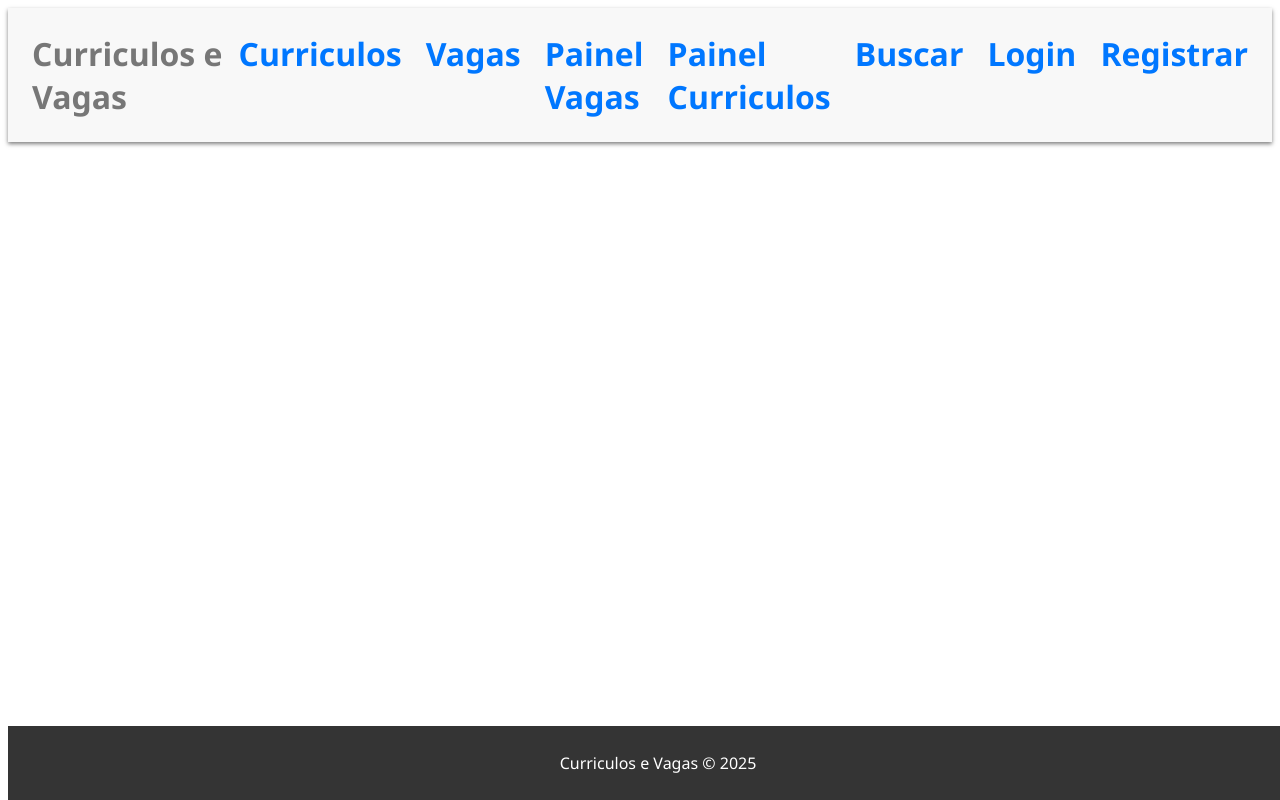
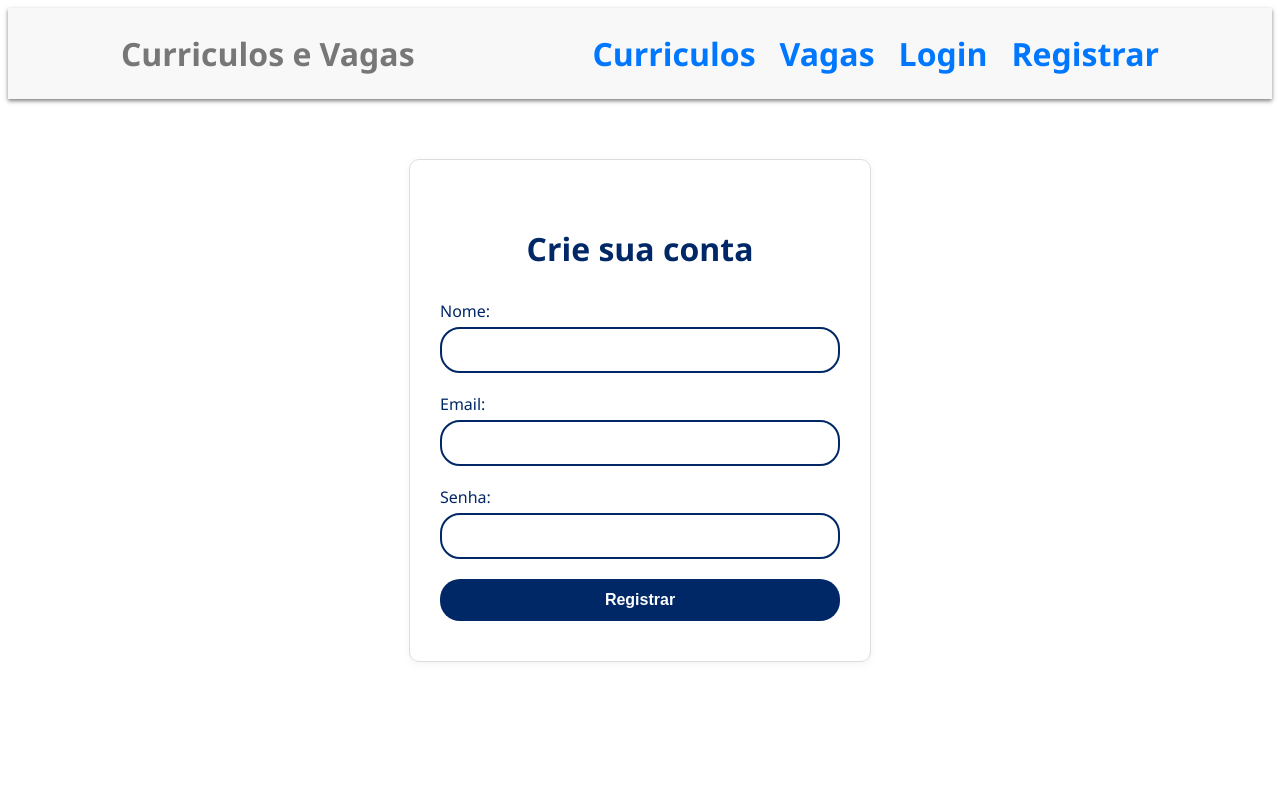
Before and after one commit to MarcoSilva2007/SA_RH_Auth, an Angular app in the folder portal_auth/: page /registro in a window 1280 px wide. Built offline with nearby package versions, Linux system fonts and the light colour scheme.

Commit message:
21-08-2025

```diff
--- a/portal_auth/backend/db.json
+++ b/portal_auth/backend/db.json
@@ -75,7 +75,7 @@
     {
       "id": "1",
       "nome": "João",
-      "email": "joaodograu@gmail.com",
+      "email": "joao@gmail.com",
       "senha": "1234"
     }
   ],
@@ -87,4 +87,5 @@
       "senha": "admin1234"
     }
   ]
+
 }
--- a/portal_auth/src/app/app-routing.module.ts
+++ b/portal_auth/src/app/app-routing.module.ts
@@ -1,6 +1,5 @@
 import { NgModule } from '@angular/core';
 import { RouterModule, Routes } from '@angular/router';
-
 import { HomeComponent } from './views/home/home.component';
 import { LoginComponent } from './views/login/login.component';
 import { RegistroComponent } from './views/registro/registro.component';
--- a/portal_auth/src/app/templates/header/header.component.html
+++ b/portal_auth/src/app/templates/header/header.component.html
@@ -3,9 +3,6 @@
   <div class="navItens">
     <a routerLink="/curriculos" class="navLink">Curriculos</a>
     <a routerLink="/vagas" class="navLink">Vagas</a>
-    <a routerLink="/painel-vagas" class="navLink">Painel Vagas</a>
-    <a routerLink="/painel-curriculos" class="navLink">Painel Curriculos</a>
-    <a routerLink="/curriculos-list" class="navLink">Buscar</a>
     <a routerLink="/login" class="navLink">Login</a>
     <a routerLink="/registro" class="navLink">Registrar</a>
   </div>
--- a/portal_auth/src/app/views/registro/registro.component.html
+++ b/portal_auth/src/app/views/registro/registro.component.html
@@ -1,3 +1,20 @@
 <app-header></app-header>
-<app-footer></app-footer>
+
+<div class="registro-container">
+  <h2>Crie sua conta</h2>
+
+  <form>
+    <label for="nome">Nome:</label>
+    <input id="nome" type="text" name="nome" />
+
+    <label for="email">Email:</label>
+    <input id="email" type="email" name="email" />
+
+    <label for="senha">Senha:</label>
+    <input id="senha" type="password" name="senha" />
+
+    <button type="submit">Registrar</button>
+  </form>
+</div>
+
 <router-outlet></router-outlet>
--- a/portal_auth/src/app/views/registro/registro.component.scss
+++ b/portal_auth/src/app/views/registro/registro.component.scss
@@ -0,0 +1,68 @@
+$primary-color: #002766;
+$border-radius: 20px;
+$input-padding: 12px 16px;
+$font-stack: 'Segoe UI', Tahoma, Geneva, Verdana, sans-serif;
+$max-width: 400px;
+
+.registro-container {
+  font-family: $font-stack;
+  max-width: $max-width;
+  margin: 60px auto;
+  padding: 40px 30px;
+  background-color: #fff;
+  border: 1px solid #ddd;
+  border-radius: 10px;
+  box-shadow: 0 2px 8px rgba(0, 0, 0, 0.05);
+  text-align: center;
+
+  h2 {
+    color: $primary-color;
+    font-size: 2rem;
+    margin-bottom: 30px;
+  }
+
+  form {
+    display: flex;
+    flex-direction: column;
+    align-items: stretch;
+
+    label {
+      text-align: left;
+      margin-bottom: 5px;
+      font-weight: 500;
+      color: $primary-color;
+    }
+
+    input {
+      padding: $input-padding;
+      margin-bottom: 20px;
+      border: 2px solid $primary-color;
+      border-radius: $border-radius;
+      font-size: 1rem;
+      color: $primary-color;
+      background-color: transparent;
+      outline: none;
+
+      &::placeholder {
+        color: $primary-color;
+        opacity: 0.6;
+      }
+    }
+
+    button[type="submit"] {
+      padding: $input-padding;
+      background-color: $primary-color;
+      color: white;
+      border: none;
+      border-radius: $border-radius;
+      font-size: 1rem;
+      font-weight: bold;
+      cursor: pointer;
+      transition: background-color 0.3s ease;
+
+      &:hover {
+        background-color: darken($primary-color, 10%);
+      }
+    }
+  }
+}
--- a/portal_auth/src/app/views/vagas/vagas.component.html
+++ b/portal_auth/src/app/views/vagas/vagas.component.html
@@ -14,5 +14,5 @@
    </div>
 </section>
 <div class="rodape"></div>
-<app-footer></app-footer>
+
 <router-outlet></router-outlet>
--- a/portal_auth/src/app/views/vagas/vagas.component.ts
+++ b/portal_auth/src/app/views/vagas/vagas.component.ts
@@ -1,6 +1,7 @@
 import { Component, OnInit } from '@angular/core';
 import { Vaga } from 'src/app/models/vaga.model';
 import { VagasService } from 'src/app/services/vagas.service';
+
 
 @Component({
   selector: 'app-vagas',
```
Also changed, not shown: portal_auth/src/app/views/curriculos/curriculos.component.html (line endings or trailing spaces).
